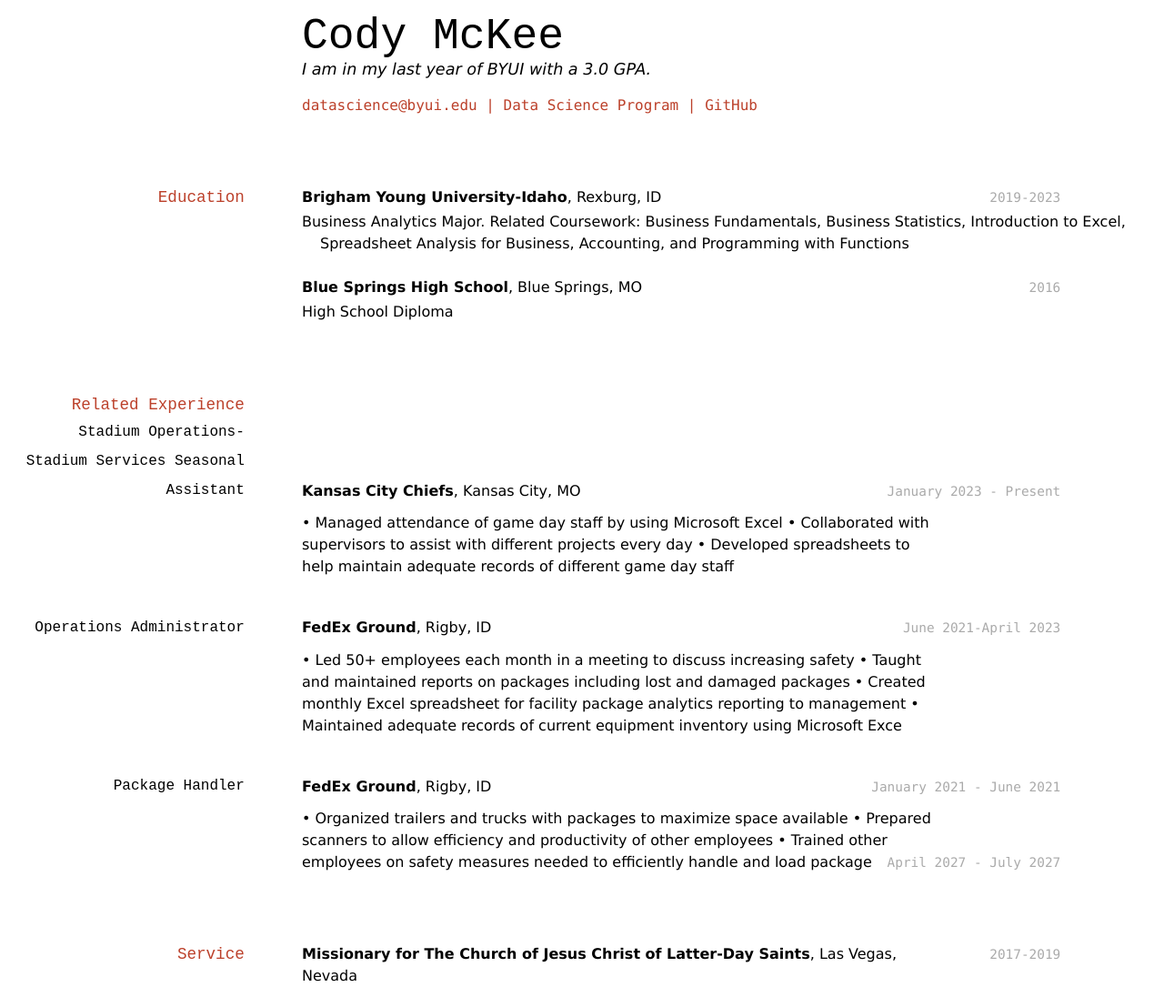
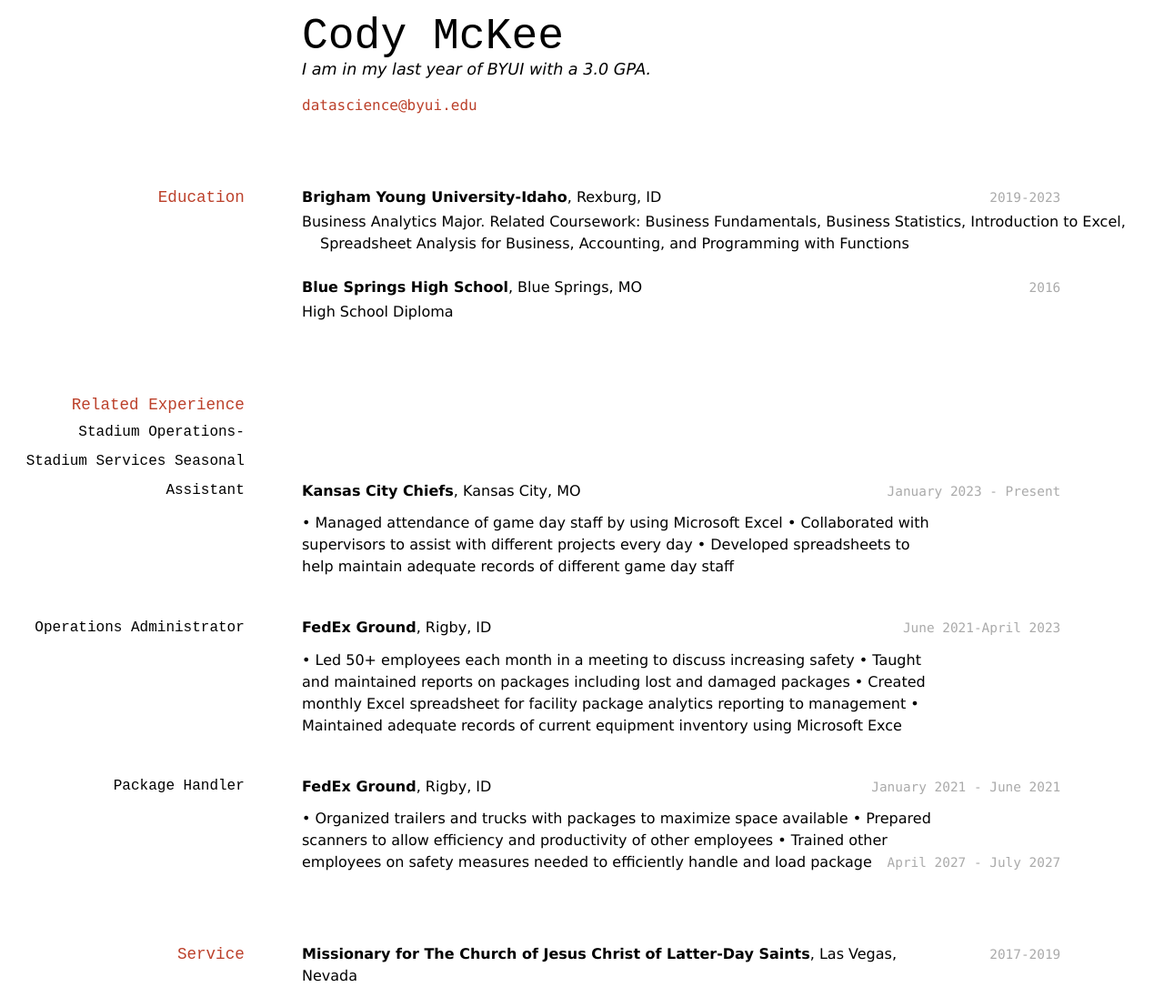
Before and after one commit to CodyMcKee88/McKee-Resume, a Jekyll site: the page built from docs/index.md, in a window 1280 px wide. Shown: the whole page at 91% size. Built offline with Jekyll 4.4.1, drawn with Linux system fonts in a browser that asks for light colours.

Commit message:
Update index.md

```diff
--- a/docs/index.md
+++ b/docs/index.md
@@ -6,9 +6,7 @@ title: Cody McKee's Resume
 I am in my last year of BYUI with a 3.0 GPA.
 
 <div id="webaddress">
-<a href="datascience@byui.edu">datascience@byui.edu</a>
-| <a href="https://byuidatascience.github.io/development.html">Data Science Program</a>
-| <a href="https://github.com/byuids-resumes">GitHub</a>
+<a href="mck16010@byui.edu">datascience@byui.edu</a>
 </div>
 
 <!-- https://www.monique.tech/the-art-of-markdown -->
```
